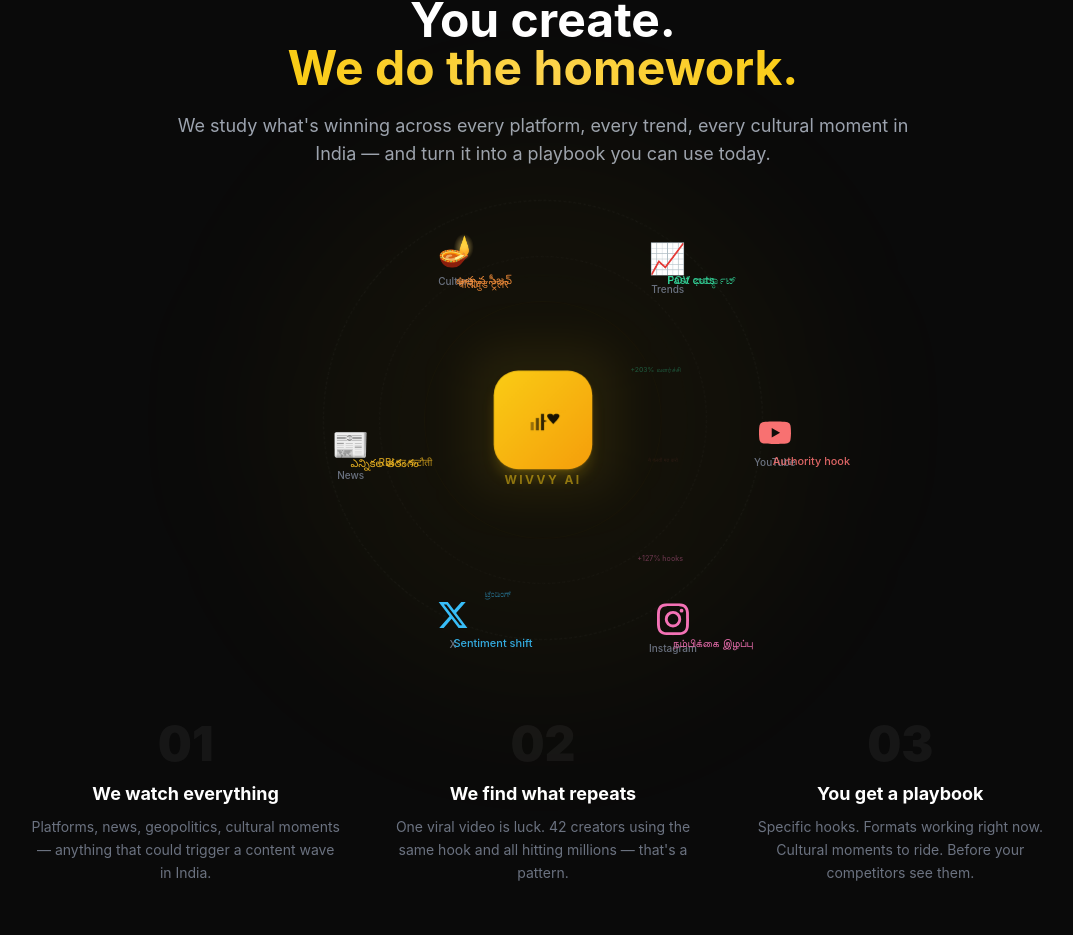
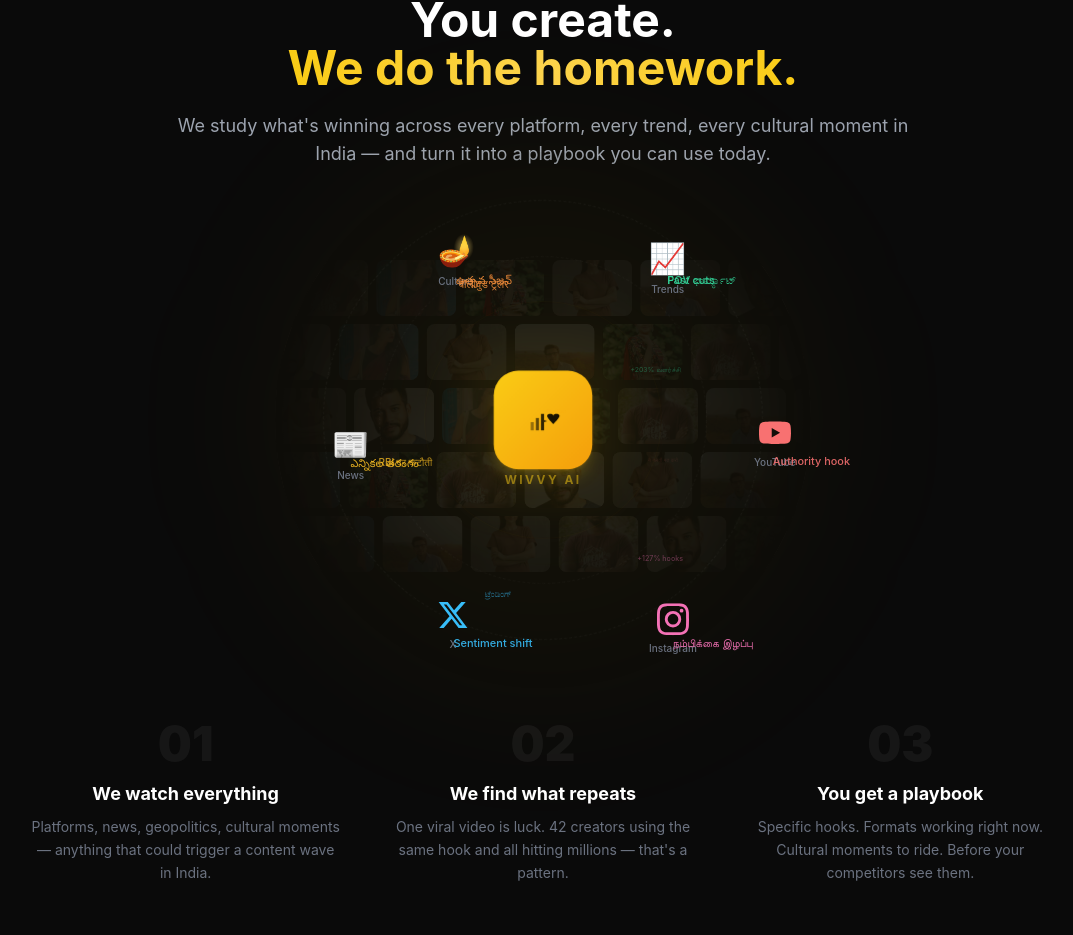
Before and after one commit to Treeback/wivvy-landing, a Next.js app: page / in a window 1280 px wide. Shown: the part 1224-2159 px from the top of the page, without its empty margins (97-1170 px from the left). Built offline with nearby package versions, Linux system fonts and the light colour scheme.

Commit message:
Center scrolling photo background vertically in orbit area

```diff
--- a/components/Solution.tsx
+++ b/components/Solution.tsx
@@ -81,7 +81,7 @@ export default function WhatWeDo() {
           </p>
         </motion.div>
 
-        {/* ── Globe with orbiting platforms ── */}
+        {/* ── Logo hub with orbiting platforms ── */}
         <motion.div
           initial={{ opacity: 0, scale: 0.9 }}
           whileInView={{ opacity: 1, scale: 1 }}
@@ -89,6 +89,82 @@ export default function WhatWeDo() {
           transition={{ duration: 0.8 }}
           className="relative mx-auto mb-20 w-[340px] h-[340px] md:w-[440px] md:h-[440px]"
         >
+          {/* Scrolling photo background */}
+          <div className="absolute -inset-8 md:-inset-12 overflow-hidden rounded-full opacity-[0.07] flex flex-col justify-center">
+            {/* Row 1 → right */}
+            <motion.div
+              animate={{ x: [0, -600] }}
+              transition={{ duration: 25, repeat: Infinity, ease: 'linear' }}
+              className="flex gap-2 mb-2"
+            >
+              {[...Array(3)].map((_, r) => (
+                <div key={r} className="flex gap-2 flex-shrink-0">
+                  {['/creators/creator-1.jpg', '/creators/creator-2.jpg', '/creators/creator-3.jpg', '/creators/creator-4.jpg', '/creators/creator-5.jpg', '/creators/creator-6.jpg'].map((src, i) => (
+                    <img key={`${r}-${i}`} src={src} alt="" className="w-20 h-14 object-cover rounded-lg flex-shrink-0" />
+                  ))}
+                </div>
+              ))}
+            </motion.div>
+            {/* Row 2 ← left */}
+            <motion.div
+              animate={{ x: [-600, 0] }}
+              transition={{ duration: 30, repeat: Infinity, ease: 'linear' }}
+              className="flex gap-2 mb-2"
+            >
+              {[...Array(3)].map((_, r) => (
+                <div key={r} className="flex gap-2 flex-shrink-0">
+                  {['/creators/creator-4.jpg', '/creators/creator-6.jpg', '/creators/creator-1.jpg', '/creators/creator-5.jpg', '/creators/creator-3.jpg', '/creators/creator-2.jpg'].map((src, i) => (
+                    <img key={`${r}-${i}`} src={src} alt="" className="w-20 h-14 object-cover rounded-lg flex-shrink-0" />
+                  ))}
+                </div>
+              ))}
+            </motion.div>
+            {/* Row 3 → right */}
+            <motion.div
+              animate={{ x: [0, -600] }}
+              transition={{ duration: 22, repeat: Infinity, ease: 'linear' }}
+              className="flex gap-2 mb-2"
+            >
+              {[...Array(3)].map((_, r) => (
+                <div key={r} className="flex gap-2 flex-shrink-0">
+                  {['/creators/creator-3.jpg', '/creators/creator-1.jpg', '/creators/creator-6.jpg', '/creators/creator-2.jpg', '/creators/creator-4.jpg', '/creators/creator-5.jpg'].map((src, i) => (
+                    <img key={`${r}-${i}`} src={src} alt="" className="w-20 h-14 object-cover rounded-lg flex-shrink-0" />
+                  ))}
+                </div>
+              ))}
+            </motion.div>
+            {/* Row 4 ← left */}
+            <motion.div
+              animate={{ x: [-600, 0] }}
+              transition={{ duration: 28, repeat: Infinity, ease: 'linear' }}
+              className="flex gap-2 mb-2"
+            >
+              {[...Array(3)].map((_, r) => (
+                <div key={r} className="flex gap-2 flex-shrink-0">
+                  {['/creators/creator-5.jpg', '/creators/creator-3.jpg', '/creators/creator-2.jpg', '/creators/creator-6.jpg', '/creators/creator-1.jpg', '/creators/creator-4.jpg'].map((src, i) => (
+                    <img key={`${r}-${i}`} src={src} alt="" className="w-20 h-14 object-cover rounded-lg flex-shrink-0" />
+                  ))}
+                </div>
+              ))}
+            </motion.div>
+            {/* Row 5 → right */}
+            <motion.div
+              animate={{ x: [0, -600] }}
+              transition={{ duration: 26, repeat: Infinity, ease: 'linear' }}
+              className="flex gap-2 mb-2"
+            >
+              {[...Array(3)].map((_, r) => (
+                <div key={r} className="flex gap-2 flex-shrink-0">
+                  {['/creators/creator-2.jpg', '/creators/creator-5.jpg', '/creators/creator-4.jpg', '/creators/creator-1.jpg', '/creators/creator-6.jpg', '/creators/creator-3.jpg'].map((src, i) => (
+                    <img key={`${r}-${i}`} src={src} alt="" className="w-20 h-14 object-cover rounded-lg flex-shrink-0" />
+                  ))}
+                </div>
+              ))}
+            </motion.div>
+            {/* Radial fade to mask edges */}
+            <div className="absolute inset-0 bg-[radial-gradient(circle,transparent_30%,#0A0A0A_70%)]" />
+          </div>
+
           {/* Ambient glow */}
           <div className="absolute inset-0 bg-yellow-400/[0.04] rounded-full blur-3xl scale-125" />
 
```
